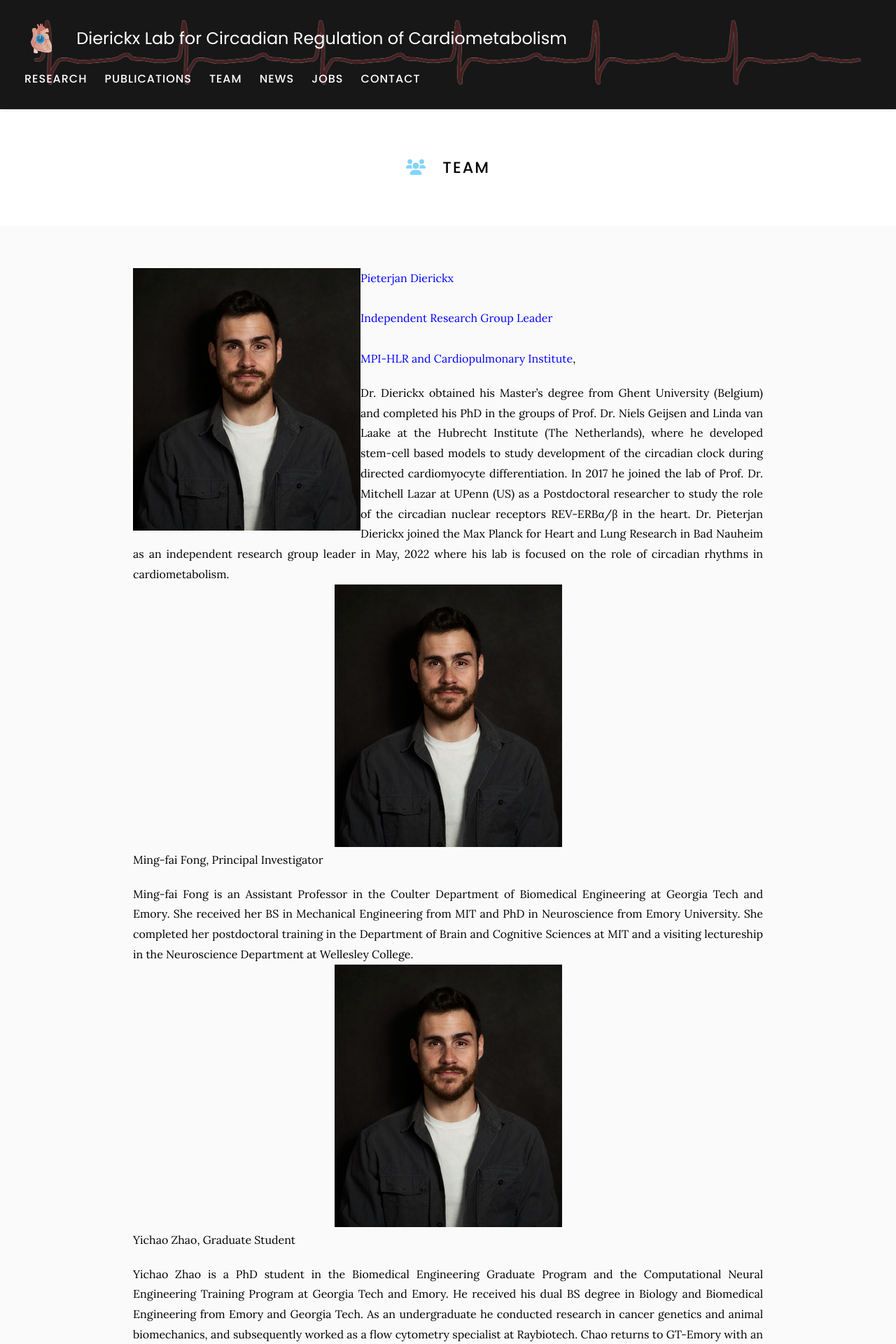
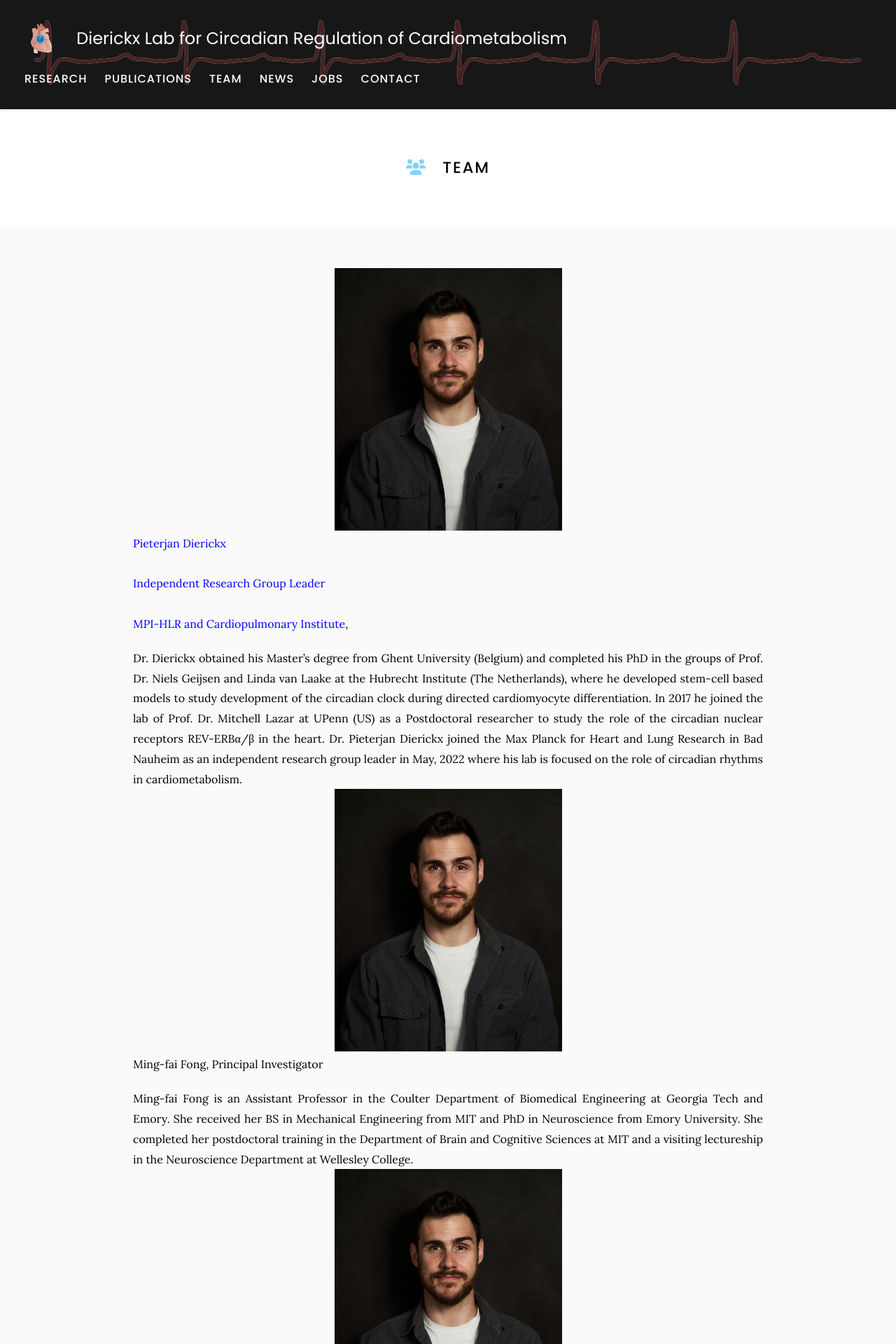
Before and after one commit to theDierickxLab/theDierickxLab, a Jekyll site: the page built from team/index.md, in a window 1280 px wide. Shown: the top 1920 px of the page at 70% size. Built offline with Jekyll 4.4.1, drawn with Linux system fonts in a browser that asks for light colours.

Commit message:
Update index.md

```diff
--- a/team/index.md
+++ b/team/index.md
@@ -13,7 +13,7 @@ nav:
 
 <div class="feature1">
   <a>
-    <img src="/labpage/images/PJ.jpg" style="float:left;"  loading="lazy"  />
+    <img src="/labpage/images/PJ.jpg" loading="lazy"  />
   </a>
   <div class="feature1_text"><p class="feature1_headline"><span style="color: blue;">Pieterjan Dierickx<br><br>Independent Research Group Leader<br><br>MPI-HLR and Cardiopulmonary Institute</span>, </p><p>Dr. Dierickx obtained his Master’s degree from Ghent University (Belgium) and completed his PhD in the groups of Prof. Dr. Niels Geijsen and Linda van Laake at the Hubrecht Institute (The Netherlands), where he developed stem-cell based models to study development of the circadian clock during directed cardiomyocyte differentiation. In 2017 he joined the lab of Prof. Dr. Mitchell Lazar at UPenn (US) as a Postdoctoral researcher to study the role of the circadian nuclear receptors REV-ERBα/β in the heart. Dr. Pieterjan Dierickx joined the Max Planck for Heart and Lung Research in Bad Nauheim as an independent research group leader in May, 2022 where his lab is focused on the role of circadian rhythms in cardiometabolism.</p>
 </div>
```
